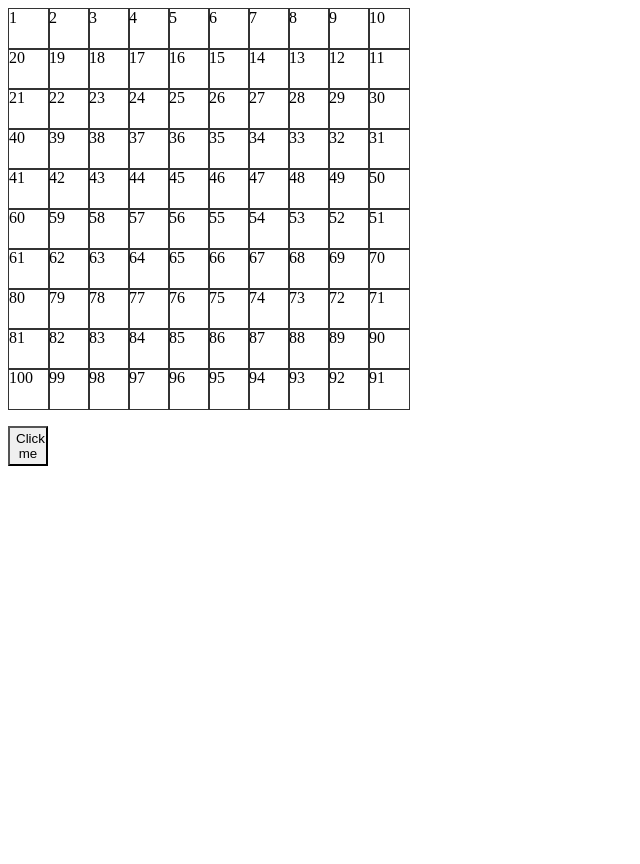
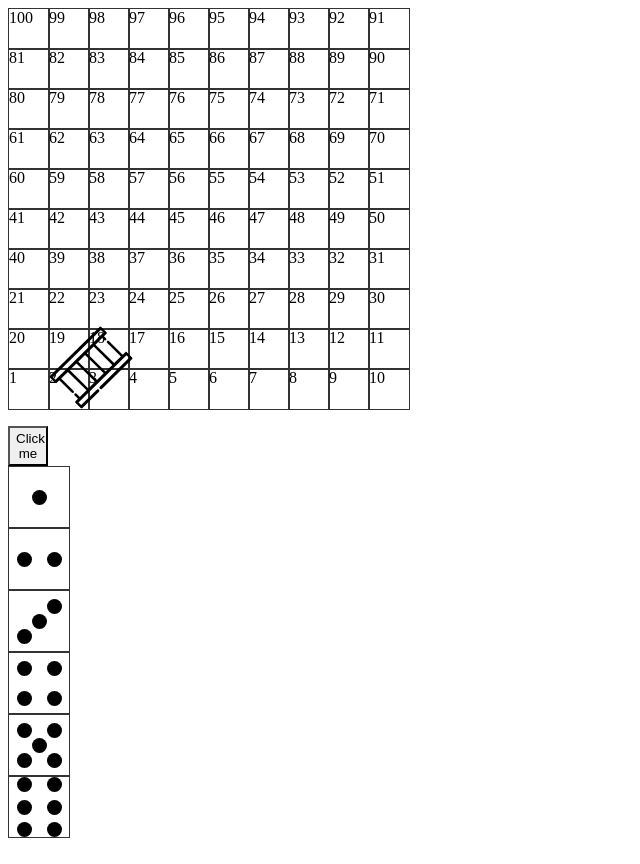
Before and after one commit to Thelostfy/Tamrinat_jadid, a plain HTML site: page index.html in a window 1280 px wide. Shown: the whole page, without its empty margins (0-640 px from the left). Before the commit the page ends 800 px from the top, so only its background shows below. Drawn offline with Linux system fonts and the light colour scheme.

Commit message:
CHI BEGAM

```diff
--- a/index.html
+++ b/index.html
@@ -12,11 +12,68 @@
     <div id="MainDiv">
 
 
+        <?xml version="1.0" encoding="iso-8859-1"?>
+        <svg id="svg1" fill="#000000" height="79px" width="82px" version="1.1" id="Layer_1" xmlns="http://www.w3.org/2000/svg"
+            xmlns:xlink="http://www.w3.org/1999/xlink" viewBox="0 0 512 512" xml:space="preserve">
+
+
+            <g>
+                <g>
+                    <path d="M383.105,329.724c-4.945,0-8.952,4.008-8.952,8.951v155.423h-22.474V17.903h22.474v292.128
+			c-0.001,4.944,4.007,8.951,8.95,8.951c4.945,0,8.951-4.008,8.951-8.951V8.951c0-4.944-4.007-8.951-8.951-8.951h-40.377
+			c-4.945,0-8.951,4.008-8.951,8.951v24.927H220.198c-4.944,0-8.951,4.008-8.951,8.951s4.008,8.951,8.951,8.951h113.578v67.365
+			H178.225V51.781h15.715c4.944,0,8.951-4.008,8.951-8.951s-4.008-8.951-8.951-8.951h-15.715V8.951c0-4.944-4.008-8.951-8.951-8.951
+			h-40.378c-4.944,0-8.951,4.008-8.951,8.951v494.097c0,4.944,4.008,8.951,8.951,8.951h40.378c4.944,0,8.951-4.008,8.951-8.951
+			v-24.927h102.843c4.945,0,8.951-4.008,8.951-8.951s-4.007-8.951-8.951-8.951H178.225v-67.365h155.552v67.365h-26.45
+			c-4.945,0-8.951,4.008-8.951,8.951s4.007,8.951,8.951,8.951h26.45v24.927c0,4.944,4.007,8.951,8.952,8.951h40.377
+			c4.945,0,8.951-4.008,8.951-8.951V338.675C392.057,333.732,388.05,329.724,383.105,329.724z M160.322,494.097h-22.475V17.903
+			h22.475V494.097z M178.225,137.05h155.551v67.365H178.225V137.05z M333.776,374.952H178.225v-67.365h155.552V374.952z
+			 M333.776,289.683H178.225v-67.365h155.552V289.683z" />
+                </g>
+            </g>
+        </svg>
+
+    </div>
+
+    <br>
+    <button id="Tas" style="  height: 40px; width: 40px;">Click me</button>
+    <br>
+    <div id="adad1" class="TasUi">
+        <div class="circle"></div>
+    </div>
+    <div id="adad2" class="TasUi">
+        <div class="circle"></div>
+        <div class="circle"></div>
+    </div>
+    <div id="adad3" class="TasUi">
+
+        <div class="circle"></div>
+        <div class="circle"></div>
+        <div class="circle"></div>
+    </div>
+    <div id="adad4" class="TasUi">
+        <div class="circle"></div>
+        <div class="circle"></div>
+        <div class="circle"></div>
+        <div class="circle"></div>
+    </div>
+    <div id="adad5" class="TasUi">
+        <div class="circle"></div>
+        <div class="circle"></div>
+        <div class="circle"></div>
+        <div class="circle"></div>
+        <div class="circle"></div>
+    </div>
+    <div id="adad6" class="TasUi">
+        <div class="circle"></div>
+        <div class="circle"></div>
+        <div class="circle"></div>
+        <div class="circle"></div>
+        <div class="circle"></div>
+        <div class="circle"></div>
     </div>
     <br>
-   <button id="Tas" style="    height: 40px;
-    width: 40px;
-">Click me</button>
+
     <script src="marople.js"></script>
 </body>
 
--- a/marople.js
+++ b/marople.js
@@ -5,7 +5,7 @@ let MaxOfPosition = 100;
 
 
 let CreateTable = () => {
-    let id = 1;
+    let id = 100;
     for (let row = 0; row < 10; row++) {
         if (row % 2 === 0) {
             for (let col = 0; col < 10; col++) {
@@ -14,7 +14,7 @@ let CreateTable = () => {
                 div.id = id;
                 div.innerText = id;
                 gameboard.appendChild(div);
-                id++;
+                id--;
             }
         }
         else {
@@ -25,12 +25,13 @@ let CreateTable = () => {
                 div.id = id;
                 div.innerText = id;
                 baraxe.unshift(div);
-                id++;
+                id--;
             }
             baraxe.forEach((div) => {
                 gameboard.appendChild(div);
             });
         }
+
     }
 }
 
@@ -38,32 +39,32 @@ let CreateTable = () => {
 Tas.addEventListener("click", () => {
     let AdadRandom = Math.floor(Math.random() * 6) + 1;
     console.log(AdadRandom);
-
+    Tas.className = "adad1";
     let newPosition = currentPosition + AdadRandom;
-    if (AdadRandom === 1) {
-        Tas.style.backgroundImage = 'url("/image/1.png")'
-        Tas.innerText = "";
-    }
-    if (AdadRandom === 2) {
-        Tas.style.backgroundImage = 'url("/image/2.png")'
-        Tas.innerText = "";
-    }
-    if (AdadRandom === 3) {
-        Tas.style.backgroundImage = 'url("/image/3.png")'
-        Tas.innerText = "";
-    }
-    if (AdadRandom === 4) {
-        Tas.style.backgroundImage = 'url("/image/4.png")'
-        Tas.innerText = "";
-    }
-    if (AdadRandom === 5) {
-        Tas.style.backgroundImage = 'url("/image/5.png")'
-        Tas.innerText = "";
-    }
-    if (AdadRandom === 6) {
-        Tas.style.backgroundImage = 'url("/image/6.jpg")'
-        Tas.innerText = "";
-    }
+    // if (AdadRandom === 1) {
+    //     Tas.style.backgroundImage = 'url("/image/1.png")'
+    //     Tas.innerText = "";
+    // }
+    // if (AdadRandom === 2) {
+    //     Tas.style.backgroundImage = 'url("/image/2.png")'
+    //     Tas.innerText = "";
+    // }
+    // if (AdadRandom === 3) {
+    //     Tas.style.backgroundImage = 'url("/image/3.png")'
+    //     Tas.innerText = "";
+    // }
+    // if (AdadRandom === 4) {
+    //     Tas.style.backgroundImage = 'url("/image/4.png")'
+    //     Tas.innerText = "";
+    // }
+    // if (AdadRandom === 5) {
+    //     Tas.style.backgroundImage = 'url("/image/5.png")'
+    //     Tas.innerText = "";
+    // }
+    // if (AdadRandom === 6) {
+    //     Tas.style.backgroundImage = 'url("/image/6.jpg")'
+    //     Tas.innerText = "";
+    // }
 
     if (newPosition > MaxOfPosition) {
 
--- a/style.css
+++ b/style.css
@@ -1,27 +1,226 @@
+#MainDiv {
+    width: 400px;
+    height: 400px;
+    display: grid;
+    grid-template-columns: repeat(10, 40px);
+    grid-template-rows: repeat(10, 40px);
+    gap: 0px;
+    position: relative;
 
-    .fard{
-        background-color: rgb(82, 163, 82);
 }
 
-    .zoj{
-        background-color: rgb(0, 74, 0);
-    }
 
 #Tas {
     background-size: cover;
     background-repeat: no-repeat;
     background-position: center;
+    height: 60px;
+    width: 60px;
 }
 
-   #MainDiv {
-        display: grid;
-        grid-template-columns: repeat(10, 40px);
-        grid-template-rows: repeat(10, 40px);
-        gap: 0px;
+#MainDiv > svg {
+
+    position: absolute;
+     top: 0%;
+    left: 12%;
+    transform: translateX(-50%) skewX(10deg) rotate(50deg);
+     width: 82px;
+    height: 79px;
+    z-index: 10;
+    pointer-events: none;
+
+}
+#svg1{
+    grid-column: 2 ;
+
+    grid-row: 9 / span 1;
 }
 
 .cell {
     border: 1px solid #333;
     width: 40px;
     height: 40px;
+    position: relative;
+    z-index: 1;
 }
+.circle {
+    grid-column: 1 / span 2;
+    grid-row: 1 / span 2;
+
+    background-color: black;
+    border-radius: 50%;
+
+}
+#adad1 {
+    width: 60px;
+    height: 60px;
+    border: #333 solid 1px;
+    display: grid;
+    grid-template-columns: repeat(8, 7.5px);
+    grid-template-rows: repeat(8, 7.5px);
+
+}
+
+.circle {
+    grid-column: 1 / span 2;
+    grid-row: 1 / span 2;
+
+    background-color: black;
+    border-radius: 50%;
+
+}
+
+#adad1 .circle {
+    grid-column: 4 / span 2;
+    grid-row: 4 / span 2;
+}
+
+#adad2 {
+    width: 60px;
+    height: 60px;
+    border: #333 solid 1px;
+    display: grid;
+    grid-template-columns: repeat(8, 7.5px);
+    grid-template-rows: repeat(8, 7.5px);
+
+}
+
+#adad2 :nth-child(1) {
+    grid-column: 2 / span 2;
+    grid-row: 4 / span 2;
+}
+
+#adad2 :nth-child(2) {
+    grid-column: 6 / span 2;
+    grid-row: 4 / span 2;
+}
+
+#adad3 {
+    width: 60px;
+    height: 60px;
+    border: #333 solid 1px;
+    display: grid;
+    grid-template-columns: repeat(8, 7.5px);
+    grid-template-rows: repeat(8, 7.5px);
+
+}
+
+#adad3 :nth-child(1) {
+    grid-column: 2 / span 2;
+    grid-row: 6 / span 2;
+}
+
+#adad3 :nth-child(2) {
+    grid-column: 4 / span 2;
+    grid-row: 4 / span 2;
+}
+
+#adad3 :nth-child(3) {
+    grid-column: 6 / span 2;
+    grid-row: 2 / span 2;
+}
+
+#adad4 {
+    width: 60px;
+    height: 60px;
+    border: #333 solid 1px;
+    display: grid;
+    grid-template-columns: repeat(8, 7.5px);
+    grid-template-rows: repeat(8, 7.5px);
+
+}
+
+#adad4 :nth-child(1) {
+    grid-column: 2/ span 2;
+    grid-row: 2 / span 2;
+}
+
+#adad4 :nth-child(2) {
+    grid-column: 2 / span 2;
+    grid-row: 6 / span 2;
+}
+
+#adad4 :nth-child(3) {
+    grid-column: 6 / span 2;
+    grid-row: 2 / span 2;
+}
+
+#adad4 :nth-child(4) {
+    grid-column: 6 / span 2;
+    grid-row: 6 / span 2;
+}
+
+#adad5 {
+    width: 60px;
+    height: 60px;
+    border: #333 solid 1px;
+    display: grid;
+    grid-template-columns: repeat(8, 7.5px);
+    grid-template-rows: repeat(8, 7.5px);
+
+}
+
+#adad5 :nth-child(1) {
+    grid-column: 2/ span 2;
+    grid-row: 2 / span 2;
+}
+
+#adad5 :nth-child(2) {
+    grid-column: 2 / span 2;
+    grid-row: 6 / span 2;
+}
+
+#adad5 :nth-child(3) {
+    grid-column: 6 / span 2;
+    grid-row: 2 / span 2;
+}
+
+#adad5 :nth-child(4) {
+    grid-column: 6 / span 2;
+    grid-row: 6 / span 2;
+}
+
+#adad5 :nth-child(5) {
+    grid-column: 4 / span 2;
+    grid-row: 4 / span 2;
+}
+
+#adad6 {
+    width: 60px;
+    height: 60px;
+    border: #333 solid 1px;
+    display: grid;
+    grid-template-columns: repeat(8, 7.5px);
+    grid-template-rows: repeat(8, 7.5px);
+
+}
+
+#adad6 :nth-child(1) {
+    grid-column: 2/ span 2;
+    grid-row: 1 / span 2;
+}
+
+#adad6 :nth-child(2) {
+    grid-column: 2 / span 2;
+    grid-row: 7 / span 2;
+}
+
+#adad6 :nth-child(3) {
+    grid-column: 6 / span 2;
+    grid-row: 1 / span 2;
+}
+
+#adad6 :nth-child(4) {
+    grid-column: 6 / span 2;
+    grid-row: 7 / span 2;
+}
+
+#adad6 :nth-child(5) {
+    grid-column: 2 / span 2;
+    grid-row: 4 / span 2;
+}
+
+#adad6 :nth-child(6) {
+    grid-column: 6 / span 2;
+    grid-row: 4 / span 2;
+}
```
Also changed, not shown: image/6.jpg (added), image/ladder-svgrepo-com.svg (added), image/laddercom.svg (added). Lines whose indentation alone changed are shown as unchanged.
